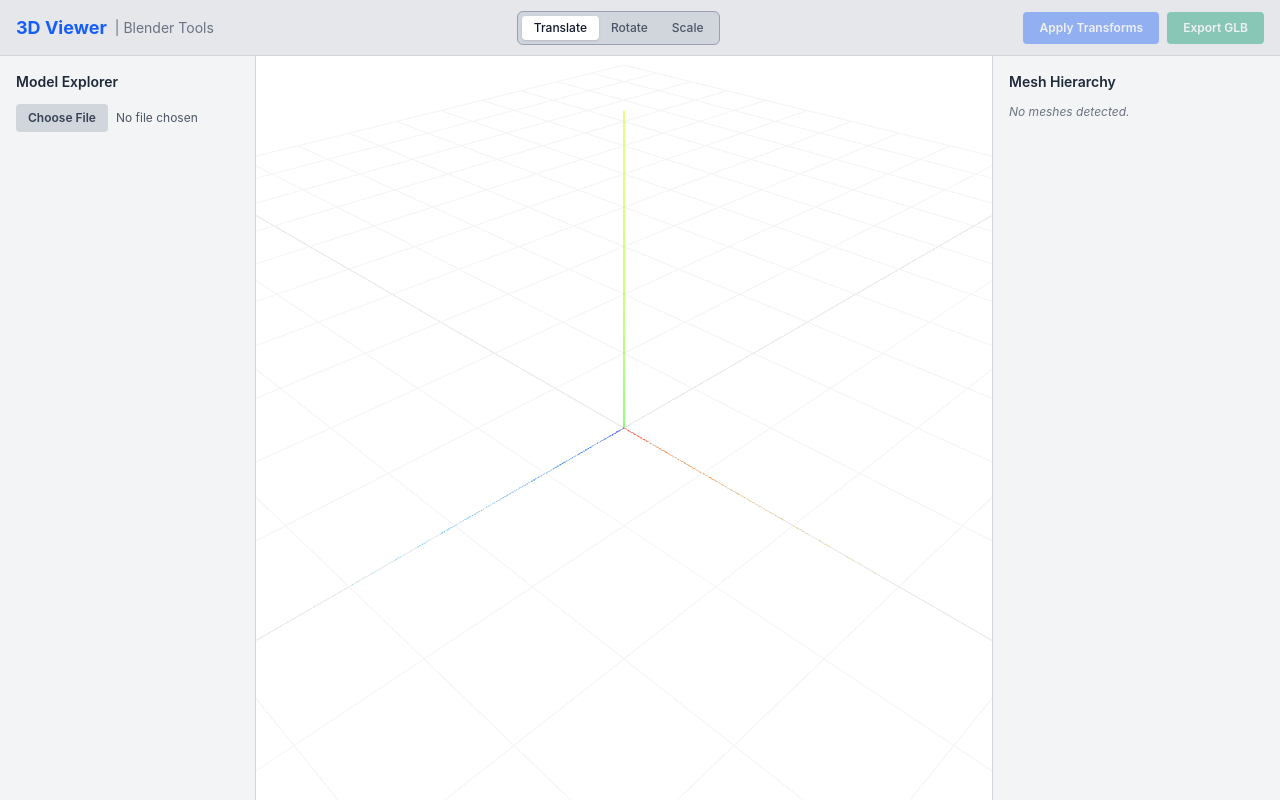
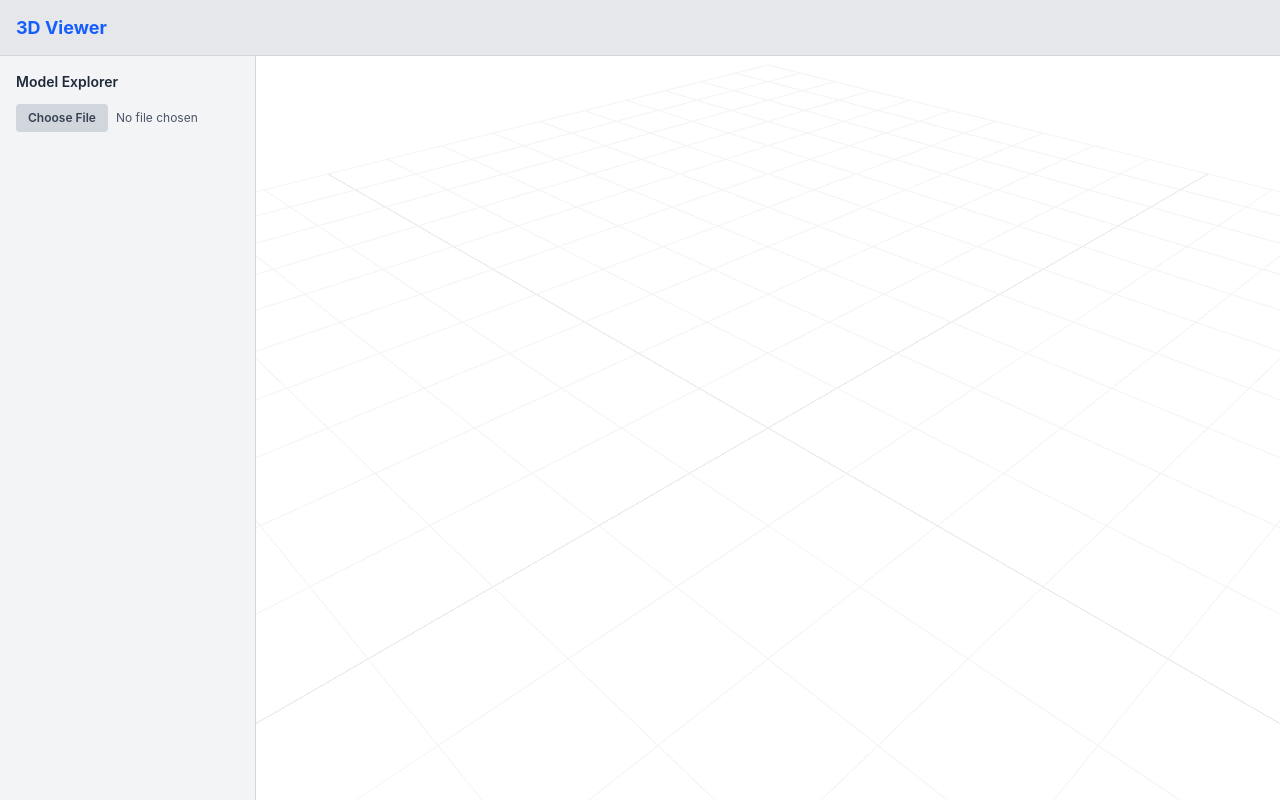
Before and after one commit to bhavyaHexa/3D-model-editor, a React (Vite) app: page / in a window 1280 px wide. Built offline with nearby package versions, Linux system fonts and the light colour scheme; the HTML template or start-up script is replaced by a standard one.

Commit message:
Feat : Remove all the tranformation logic

```diff
--- a/src/App.tsx
+++ b/src/App.tsx
@@ -1,11 +1,9 @@
 import { useRef } from "react";
 import * as THREE from "three";
 import { useModelManager } from "./hooks/useModelManager";
-import { applyAllTransforms, exportSceneToGLB } from "./utils/transformUtils";
 import { Header } from "./components/layout/Header";
 import { ModelSidebar } from "./components/sidebar/ModelSidebar";
 import { ViewportCanvas } from "./components/viewport/ViewportCanvas";
-import { MeshInspector } from "./components/inspector/MeshInspector";
 
 export default function App() {
   const activeSceneRef = useRef<THREE.Group | null>(null);
@@ -13,39 +11,14 @@ export default function App() {
     modelFiles,
     selectedModel,
     setSelectedModel,
-    meshes,
-    transformMode,
-    setTransformMode,
     handleFolderUpload,
     handleModelLoaded,
-    handleRenameMesh,
     selectedMeshUuid,
-    setSelectedMeshUuid,
   } = useModelManager();
-
-  const handleApplyTransforms = () => {
-    if (activeSceneRef.current) {
-      applyAllTransforms(activeSceneRef.current);
-    }
-  };
-
-  const handleExport = () => {
-    if (activeSceneRef.current && selectedModel) {
-      exportSceneToGLB(
-        activeSceneRef.current,
-        `modified_${selectedModel.name}`,
-        false
-      );
-    }
-  };
 
   return (
     <div className="flex flex-col h-screen w-screen overflow-hidden bg-white font-sans text-gray-800">
       <Header
-        transformMode={transformMode}
-        setTransformMode={setTransformMode}
-        onApplyTransforms={handleApplyTransforms}
-        onExport={handleExport}
         hasModel={!!selectedModel}
       />
       <div className="flex flex-1 overflow-hidden">
@@ -57,16 +30,9 @@ export default function App() {
         />
         <ViewportCanvas
           modelUrl={selectedModel?.url}
-          transformMode={transformMode}
           onModelLoaded={handleModelLoaded}
           modelRef={activeSceneRef}
           selectedMeshUuid={selectedMeshUuid}
-        />
-        <MeshInspector
-          meshes={meshes}
-          onRenameMesh={handleRenameMesh}
-          selectedMeshUuid={selectedMeshUuid}
-          onSelectMesh={setSelectedMeshUuid}
         />
       </div>
     </div>
--- a/src/components/layout/Header.tsx
+++ b/src/components/layout/Header.tsx
@@ -1,53 +1,18 @@
-import type { HeaderProps, TransformMode } from "../../types/types";
+import type { HeaderProps } from "../../types/types";
 
 export function Header({
-  transformMode,
-  setTransformMode,
-  onApplyTransforms,
-  onExport,
   hasModel,
 }: HeaderProps) {
-  const modes: TransformMode[] = ["translate", "rotate", "scale"];
-
   return (
     <header className="h-14 bg-gray-200 border-b border-gray-300 px-4 flex items-center justify-between z-10">
       <div className="flex items-center gap-2">
         <span className="text-blue-600 font-bold text-lg">3D Viewer</span>
-        <span className="text-gray-500 text-sm">| Blender Tools</span>
       </div>
 
-      <div className="flex bg-gray-300 p-1 rounded-md border border-gray-400">
-        {modes.map((mode) => (
-          <button
-            key={mode}
-            onClick={() => setTransformMode(mode)}
-            className={`px-3 py-1 text-xs rounded font-medium capitalize transition-colors ${
-              transformMode === mode
-                ? "bg-white text-gray-900 shadow-sm"
-                : "text-gray-600 hover:text-gray-900"
-            }`}
-          >
-            {mode}
-          </button>
-        ))}
-      </div>
-
-      <div className="flex gap-2">
-        <button
-          onClick={onApplyTransforms}
-          disabled={!hasModel}
-          className="bg-blue-600 hover:bg-blue-500 disabled:opacity-40 text-white text-xs font-semibold px-4 py-2 rounded transition-all"
-        >
-          Apply Transforms
-        </button>
-        <button
-          onClick={onExport}
-          disabled={!hasModel}
-          className="bg-emerald-600 hover:bg-emerald-500 disabled:opacity-40 text-white text-xs font-semibold px-4 py-2 rounded transition-all"
-        >
-          Export GLB
-        </button>
-      </div>
+      {hasModel && (
+        <div className="flex items-center gap-4">
+        </div>
+      )}
     </header>
   );
 }
--- a/src/components/viewport/LoadedModel.tsx
+++ b/src/components/viewport/LoadedModel.tsx
@@ -1,17 +1,15 @@
-import { useEffect, useState } from "react";
-import { useGLTF, TransformControls } from "@react-three/drei";
+import { useEffect } from "react";
+import { useGLTF } from "@react-three/drei";
 import * as THREE from "three";
 import type { LoadedModelProps } from "../../types/types";
 
 export function LoadedModel({
   url,
-  transformMode,
   onModelLoaded,
   modelRef,
   selectedMeshUuid,
 }: LoadedModelProps) {
   const { scene } = useGLTF(url);
-  const [selectedMesh, setSelectedMesh] = useState<THREE.Object3D | null>(null);
 
   useEffect(() => {
     if (scene) {
@@ -35,16 +33,18 @@ export function LoadedModel({
             (outline as THREE.LineSegments).geometry.dispose();
           }
           if ((outline as THREE.LineSegments).material) {
-            ((outline as THREE.LineSegments).material as THREE.Material).dispose();
+            (
+              (outline as THREE.LineSegments).material as THREE.Material
+            ).dispose();
           }
         }
       });
 
-      let found: THREE.Object3D | null = null;
+
       if (selectedMeshUuid) {
         modelRef.current.traverse((child) => {
           if (child.uuid === selectedMeshUuid) {
-            found = child;
+
             if ((child as THREE.Mesh).isMesh) {
               const mesh = child as THREE.Mesh;
 
@@ -56,14 +56,16 @@ export function LoadedModel({
                 depthTest: false, // Ensures it draws over the mesh
                 transparent: true,
               });
-              const outlineLine = new THREE.LineSegments(edgesGeometry, edgesMaterial);
+              const outlineLine = new THREE.LineSegments(
+                edgesGeometry,
+                edgesMaterial,
+              );
               outlineLine.userData.isOutline = true;
               mesh.add(outlineLine);
             }
           }
         });
       }
-      setSelectedMesh(found);
     }
   }, [selectedMeshUuid, modelRef]);
 
@@ -71,9 +73,7 @@ export function LoadedModel({
 
   return (
     <>
-      <TransformControls mode={transformMode}>
-        <primitive object={modelRef.current} />
-      </TransformControls>
+      <primitive object={modelRef.current} />
     </>
   );
 }
--- a/src/components/viewport/ViewportCanvas.tsx
+++ b/src/components/viewport/ViewportCanvas.tsx
@@ -5,7 +5,13 @@ import { useEffect } from "react";
 import type { ViewportCanvasProps } from "../../types/types";
 import { LoadedModel } from "./LoadedModel";
 
-function CameraFitController({ modelRef, selectedMeshUuid }: { modelRef: React.RefObject<THREE.Group | null>, selectedMeshUuid: string | null }) {
+function CameraFitController({
+  modelRef,
+  selectedMeshUuid,
+}: {
+  modelRef: React.RefObject<THREE.Group | null>;
+  selectedMeshUuid: string | null;
+}) {
   const { camera, controls } = useThree();
 
   const fitCamera = (focusSelected: boolean) => {
@@ -13,9 +19,9 @@ function CameraFitController({ modelRef, selectedMeshUuid }: { modelRef: React.R
 
     let targetObject: THREE.Object3D = modelRef.current;
     if (focusSelected && selectedMeshUuid) {
-        modelRef.current.traverse((child) => {
-            if (child.uuid === selectedMeshUuid) targetObject = child;
-        });
+      modelRef.current.traverse((child) => {
+        if (child.uuid === selectedMeshUuid) targetObject = child;
+      });
     }
 
     const box = new THREE.Box3().setFromObject(targetObject);
@@ -30,9 +36,11 @@ function CameraFitController({ modelRef, selectedMeshUuid }: { modelRef: React.R
     cameraZ *= 1.5;
 
     // Keep the same view angle if possible
-    const direction = new THREE.Vector3().subVectors(camera.position, center).normalize();
+    const direction = new THREE.Vector3()
+      .subVectors(camera.position, center)
+      .normalize();
     if (direction.lengthSq() < 0.01) {
-        direction.set(1, 0.5, 1).normalize();
+      direction.set(1, 0.5, 1).normalize();
     }
 
     camera.position.copy(center).add(direction.multiplyScalar(cameraZ));
@@ -47,7 +55,11 @@ function CameraFitController({ modelRef, selectedMeshUuid }: { modelRef: React.R
 
   useEffect(() => {
     const handleKeyDown = (e: KeyboardEvent) => {
-      if (e.target instanceof HTMLInputElement || e.target instanceof HTMLTextAreaElement) return;
+      if (
+        e.target instanceof HTMLInputElement ||
+        e.target instanceof HTMLTextAreaElement
+      )
+        return;
       if (e.key === ".") {
         fitCamera(true);
       }
@@ -67,7 +79,6 @@ function CameraFitController({ modelRef, selectedMeshUuid }: { modelRef: React.R
 
 export function ViewportCanvas({
   modelUrl,
-  transformMode,
   onModelLoaded,
   modelRef,
   selectedMeshUuid,
@@ -79,14 +90,15 @@ export function ViewportCanvas({
         <directionalLight position={[10, 10, 5]} intensity={1.2} />
 
         <gridHelper args={[20, 20, "#e5e7eb", "#f3f4f6"]} />
-        <primitive object={new THREE.AxesHelper(3)} />
-        <CameraFitController modelRef={modelRef} selectedMeshUuid={selectedMeshUuid} />
+        <CameraFitController
+          modelRef={modelRef}
+          selectedMeshUuid={selectedMeshUuid}
+        />
 
         {modelUrl && (
           <LoadedModel
             key={modelUrl}
             url={modelUrl}
-            transformMode={transformMode}
             onModelLoaded={onModelLoaded}
             modelRef={modelRef}
             selectedMeshUuid={selectedMeshUuid}
--- a/src/hooks/useModelManager.ts
+++ b/src/hooks/useModelManager.ts
@@ -4,7 +4,6 @@ import * as THREE from "three";
 import type {
   ModelFile,
   MeshItem,
-  TransformMode,
   UseModelManagerReturn,
 } from "../types/types";
 import { extractGltfFiles } from "../utils/fileUtils";
@@ -14,8 +13,6 @@ export function useModelManager(): UseModelManagerReturn {
   const [selectedModel, setSelectedModel] = useState<ModelFile | null>(null);
   const [meshes, setMeshes] = useState<MeshItem[]>([]);
   const [selectedMeshUuid, setSelectedMeshUuid] = useState<string | null>(null);
-  const [transformMode, setTransformMode] =
-    useState<TransformMode>("translate");
 
   const handleFolderUpload = useCallback(
     (event: ChangeEvent<HTMLInputElement>) => {
@@ -60,8 +57,6 @@ export function useModelManager(): UseModelManagerReturn {
     selectedModel,
     setSelectedModel,
     meshes,
-    transformMode,
-    setTransformMode,
     handleFolderUpload,
     handleModelLoaded,
     handleRenameMesh,
```
Also changed, not shown: src/types/types.ts (+0 -10 lines).
